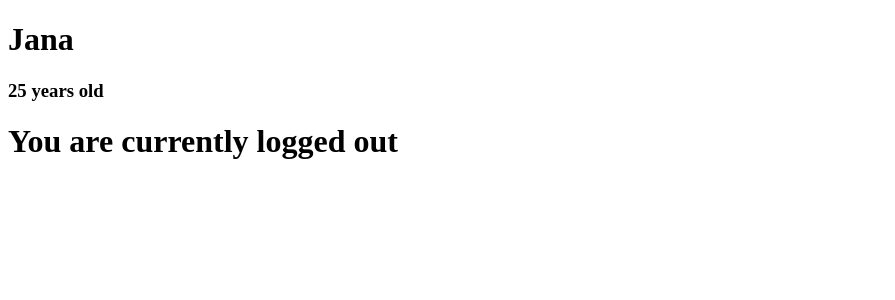
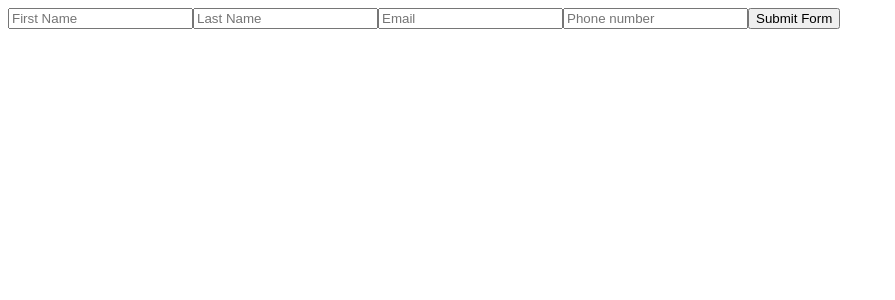
Before and after one commit to janaiscoding/cv-application, a React (Create React App) app: page / in a window 1280 px wide. Shown: the top 300 px of the page, without its empty margins (0-895 px from the left). Built offline with nearby package versions, Linux system fonts and the light colour scheme.

Commit message:
Start adding Input components to each class

```diff
--- a/src/App.js
+++ /dev/null
@@ -1,23 +0,0 @@
-import React, { Component } from "react";
-
-class App extends Component {
-  constructor() {
-    super();
-    this.isLoggedIn = false;
-    this.state = {
-      name: "Jana",
-      age: 25,
-    };
-  }
-  render() {
-    return (
-      <div>
-        <h1>{this.state.name}</h1>
-        <h3>{this.state.age} years old</h3>
-        <h1>You are currently logged {this.isLoggedIn ? "in" : "out"}</h1>
-      </div>
-    );
-  }
-}
-
-export default App;
--- /dev/null
+++ b/src/components/Education.js
@@ -0,0 +1,5 @@
+import React from "react";
+class Education extends React.Component {
+
+}
+export default Education;
--- /dev/null
+++ b/src/components/Experience.js
@@ -0,0 +1,5 @@
+import React from "react";
+class Experience extends React.Component{
+
+}
+export default Experience;
--- /dev/null
+++ b/src/components/Input.js
@@ -0,0 +1,15 @@
+import React from "react";
+class Input extends React.Component {
+  render() {
+    return (
+      <input
+        onChange={this.props.handleChange}
+        type={this.props.type}
+        id={this.props.title}
+        placeholder={this.props.placeholder}
+      />
+    );
+  }
+}
+
+export default Input;
--- /dev/null
+++ b/src/components/Personal.js
@@ -0,0 +1,43 @@
+import React from "react";
+import Input from "./Input";
+
+class Personal extends React.Component {
+  constructor() {
+    super();
+    this.state = {
+      firstName: "",
+      lastName: "",
+      email: "",
+      phoneNumber: "",
+    };
+    this.handleChange = this.handleChange.bind(this);
+    this.handleSubmit = this.handleSubmit.bind(this);
+  }
+
+  handleChange = (e) => {
+    this.setState({
+      firstName: e.target.value,
+      email: e.target.value,
+      phoneNumber: e.target.value,
+    });
+  };
+  handleSubmit = (e) => {
+    e.preventDefault();
+  };
+
+  render() {
+    return (
+      <div>
+        <form onSubmit={this.handleSubmit}>
+          <Input title="firstName" type="text" placeholder="First Name" />
+          <Input title="lastName" type="text" placeholder="Last Name" />
+          <Input title="email" type="text" placeholder="Email" />
+          <Input title="phoneNumber" type="number" placeholder="Phone number" />
+          <button>Submit Form</button>
+        </form>
+      </div>
+    );
+  }
+}
+
+export default Personal;
--- a/src/index.js
+++ b/src/index.js
@@ -1,10 +1,10 @@
 import React from 'react';
 import ReactDOM from 'react-dom/client';
-import App from './App';
+import Personal from './components/Personal';
 
 const root = ReactDOM.createRoot(document.getElementById('root'));
 root.render(
   <React.StrictMode>
-    <App />
+    <Personal />
   </React.StrictMode>
 );
```
